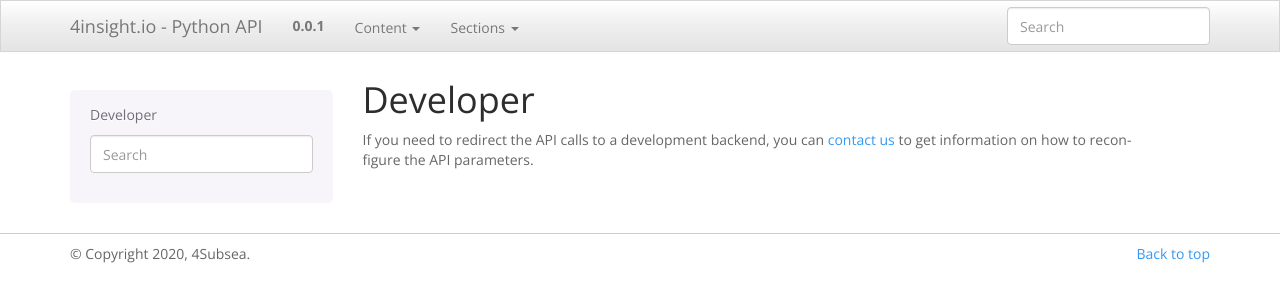
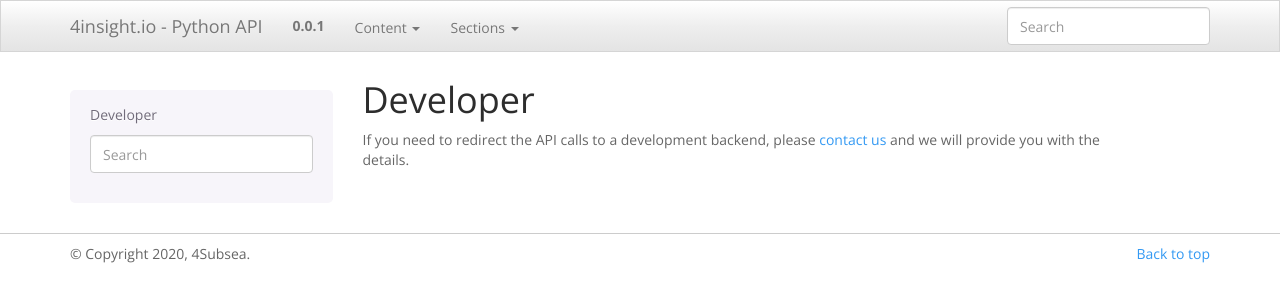
Before and after one commit to 4Subsea/fourinsight-api-python, a Sphinx documentation site: the page built from docs/developer.rst, in a window 1280 px wide. Shown: the top 302 px of the page. Built offline with Sphinx 7.4.7, drawn with Linux system fonts in a browser that asks for light colours.

Commit message:
Update docs/developer.rst

```diff
--- a/docs/developer.rst
+++ b/docs/developer.rst
@@ -1,6 +1,5 @@
 Developer
 #########
 
-If you need to redirect the API calls to a development backend, you can
-:ref:`contact us <support>` to get information on how to reconfigure the API
-parameters.
+If you need to redirect the API calls to a development backend, please
+:ref:`contact us <support>` and we will provide you with the details.
```
